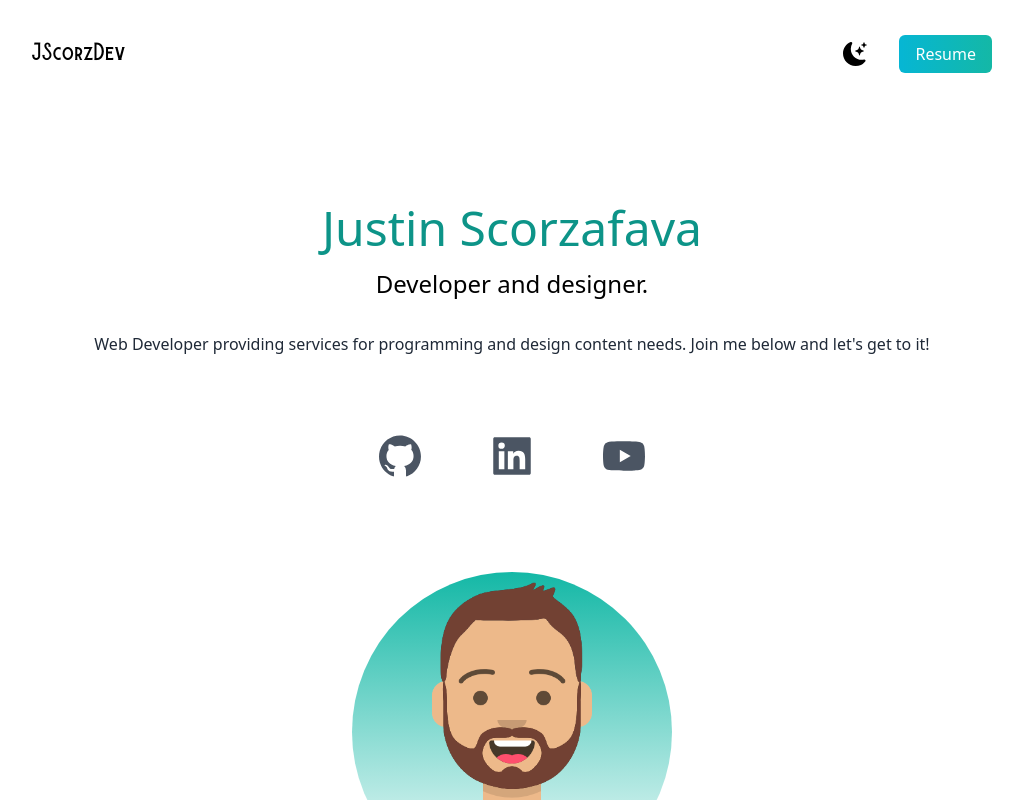
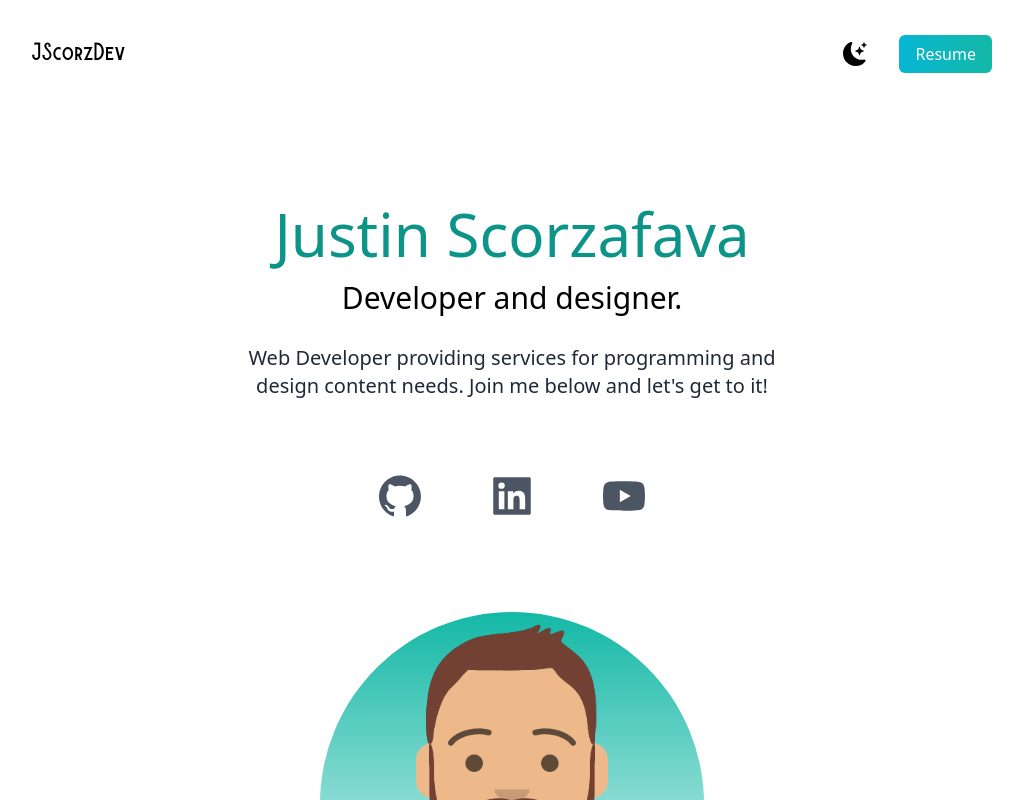
Before and after one commit to Jscorz/Portfolio-React-Tailwind, a Next.js app: page / in a window 1280 px wide. Shown: the top 800 px of the page, without its empty margins (128-1151 px from the left). Built offline with nearby package versions, Linux system fonts and the light colour scheme.

Commit message:
upped sizing of fonts for md and lg screens and increased avatar image size as well

```diff
--- a/components/Hero.js
+++ b/components/Hero.js
@@ -7,9 +7,9 @@
 	return (
 		<div>
 			<div className='text-center p-10'>
-				<h2 className='text-5xl py-2 text-teal-600 font-medium'>Justin Scorzafava</h2>
-				<h3 className='text-2xl py-2'>Developer and designer.</h3>
-				<p className='text-md py-5 leading-8 text-gray-800'>
+				<h2 className='text-5xl py-2 text-teal-600 font-medium md:text-6xl'>Justin Scorzafava</h2>
+				<h3 className='text-2xl py-2 md:text-3xl'>Developer and designer.</h3>
+				<p className='text-md py-5 leading-8 text-gray-800 md:text-xl max-w-xl mx-auto'>
 					Web Developer providing services for programming and design content needs. Join
 					me below and let's get to it!
 				</p>
@@ -19,7 +19,7 @@
 				<AiFillLinkedin />
 				<AiFillYoutube />
 			</div>
-			<div className='relative mx-auto bg-gradient-to-b from-teal-500 rounded-full w-80 h-80 mt-20 overflow-hidden'>
+			<div className='relative mx-auto bg-gradient-to-b from-teal-500 rounded-full w-80 h-80 mt-20 overflow-hidden md:h-96 md:w-96'>
 				<Image src={justindev} layout='fill' objectFit='cover' />
 			</div>
 		</div>
```
